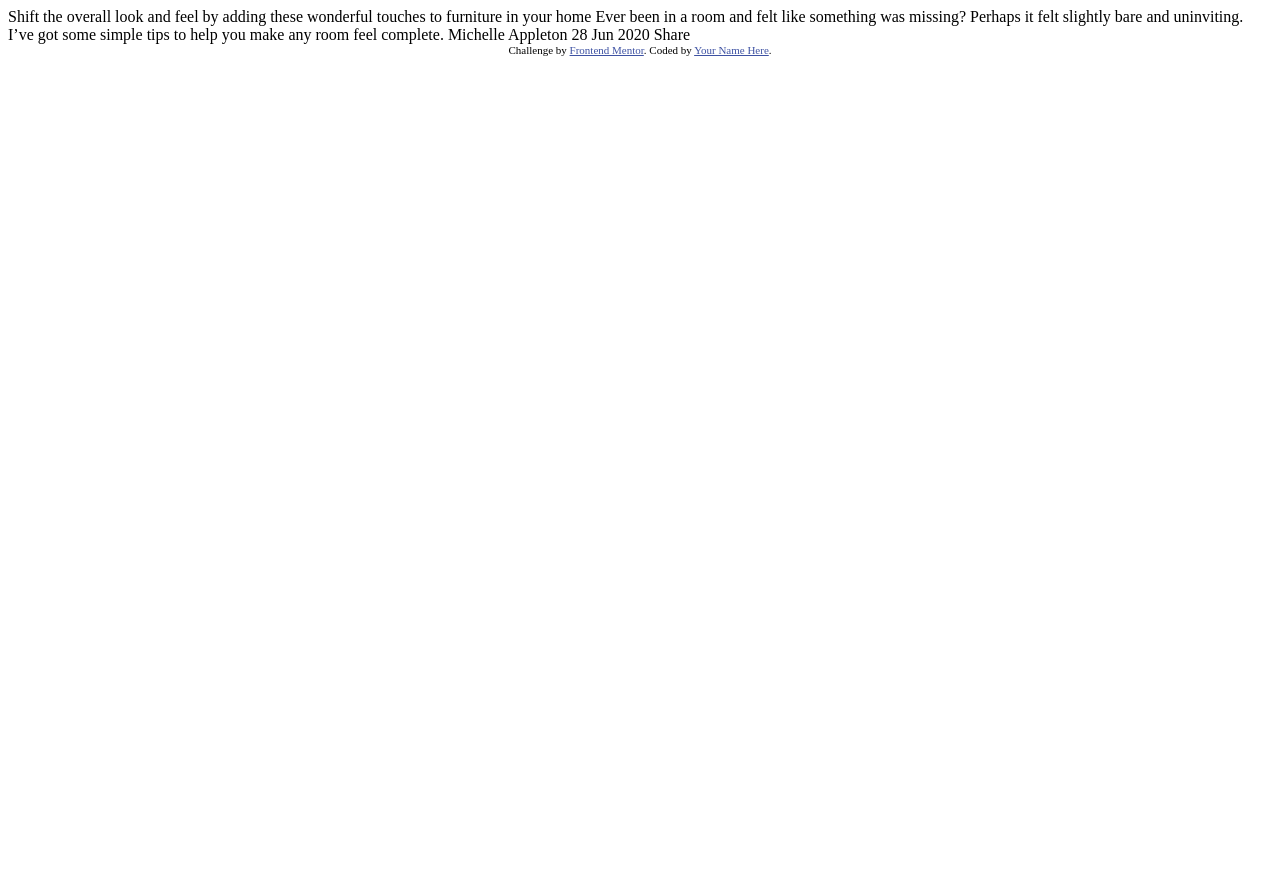
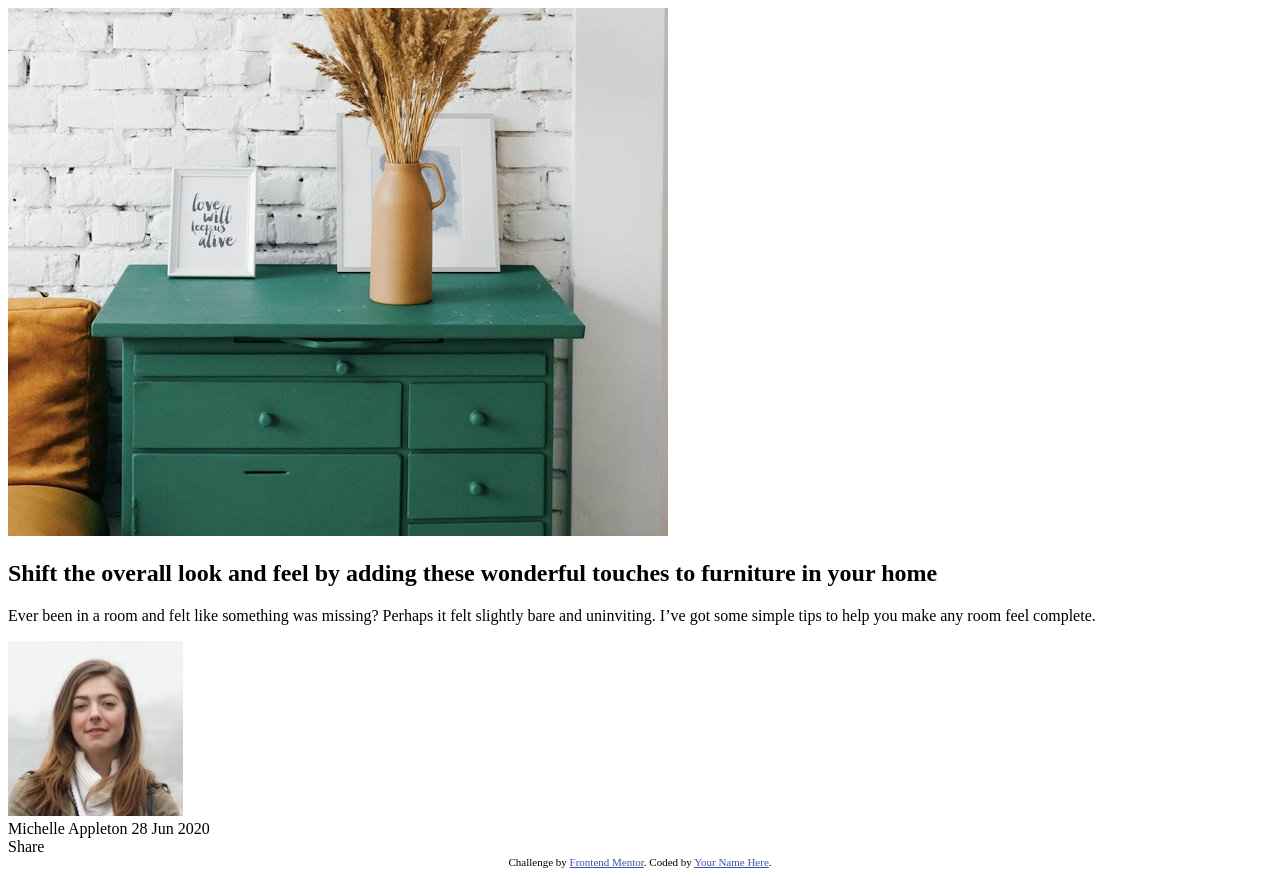
Before and after one commit to koreynichols/article-preview-component, a plain HTML site: page index.html in a window 1280 px wide. Before the commit the page ends 800 px from the top, so only its background shows below. Drawn offline with Linux system fonts and the light colour scheme.

Commit message:
added html tags

```diff
--- a/index.html
+++ b/index.html
@@ -15,22 +15,34 @@
   </style>
 </head>
 <body>
+  <main>
+    <div class="article-preview-container">
+      <img class="article-image" src="images/drawers.jpg" alt="picture of table with drawers">
 
-  Shift the overall look and feel by adding these wonderful
-  touches to furniture in your home
+      <div class="article-description">
+        <h2>Shift the overall look and feel by adding these wonderful
+        touches to furniture in your home</h2>
 
-  Ever been in a room and felt like something was missing? Perhaps
+        <p>Ever been in a room and felt like something was missing? Perhaps
         it felt slightly bare and uninviting. I’ve got some simple tips
-  to help you make any room feel complete.
-
+        to help you make any room feel complete.</p>
+      </div>
+      <div class="article-footer">
+        <img src="./images/avatar-michelle.jpg" alt="image of article writer">
+        <div class="article-creator-info">
           Michelle Appleton
           28 Jun 2020
+        </div>
 
         Share
-
+      </div>
+    </div>
+  </main>
+  <footer>
     <div class="attribution">
       Challenge by <a href="https://www.frontendmentor.io?ref=challenge" target="_blank">Frontend Mentor</a>.
       Coded by <a href="#">Your Name Here</a>.
     </div>
+  </footer>
 </body>
 </html>
```
Lines whose indentation alone changed are shown as unchanged.
